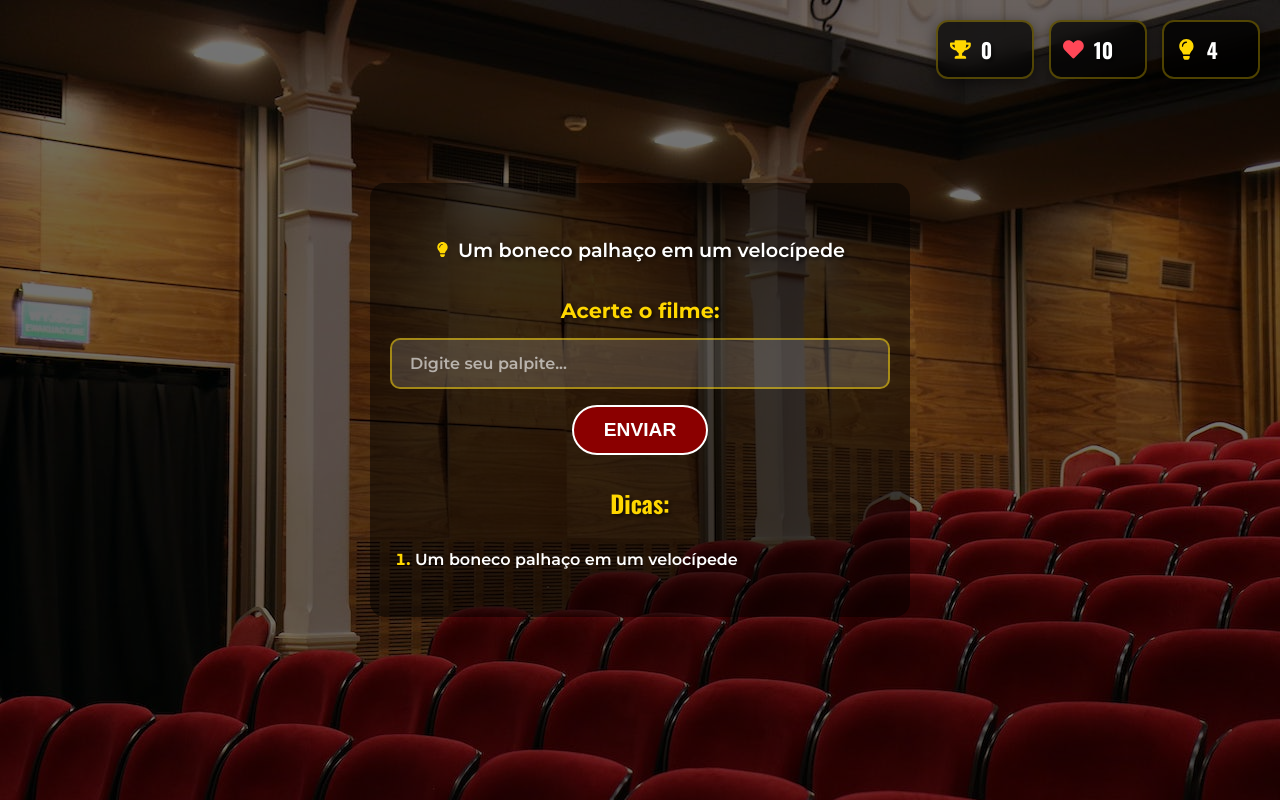
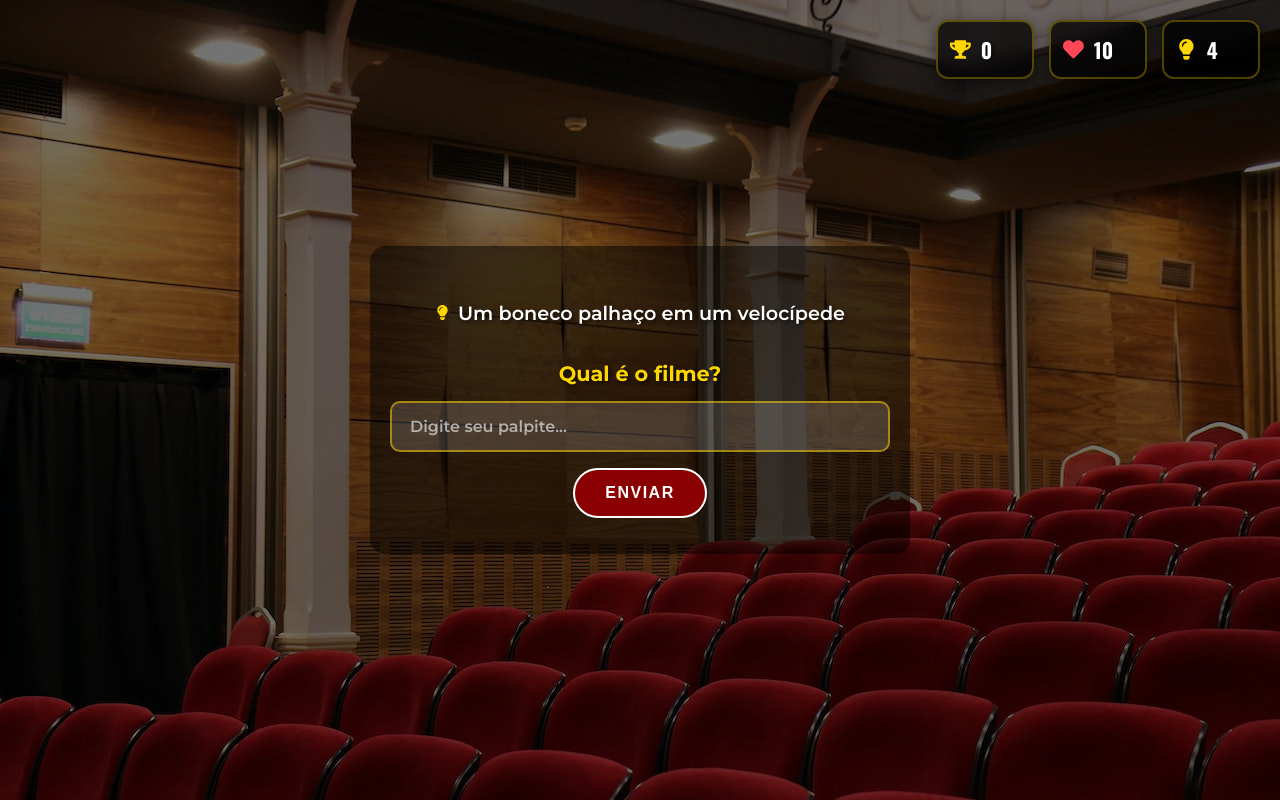
Before and after one commit to flaviare1s/qual-e-o-filme, a React (Vite) app: page / in a window 1280 px wide. Both pictures are taken after a click on the button "INICIAR". Built offline with nearby package versions, Linux system fonts and the light colour scheme.

Commit message:
Ajuste na lista de dicas

```diff
--- a/src/components/Game.css
+++ b/src/components/Game.css
@@ -94,6 +94,10 @@ p.hints_control {
   padding: 15px;
 }
 
+.previous_hints {
+  text-align: left;
+}
+
 .start form {
   width: 100%;
   margin: 0 auto;
@@ -121,7 +125,7 @@ p.hints_control {
   color: white;
   font-size: 1.1em;
   font-weight: 600;
-  margin: 15px 0;
+  margin: 20px 10px;
 }
 
 @media (max-width: 768px) {
--- a/src/components/Game.jsx
+++ b/src/components/Game.jsx
@@ -191,9 +191,13 @@ export function Game({ moviesData, onBackToMenu }) {
             <div className='start-game'>
               <GameHeader score={score} lives={lives} remainingHints={remainingHints} />
 
-              {currentMovie.hints.length > 0 && currentHintIndex < currentMovie.hints.length &&
+              {currentMovie.hints.length > 0 && currentHintIndex < currentMovie.hints.length ? (
                 <p className='hints_control'><FaLightbulb className="bulb-hint" />{currentMovie.hints[currentHintIndex]}</p>
-              }
+              ) : currentHintIndex >= currentMovie.hints.length && (
+                <p style={{ color: '#ff6b6b', fontWeight: 'bold', fontSize: '18px', marginTop: '20px' }}>
+                  Você não tem mais dicas disponíveis!
+                </p>
+              )}
 
               {congratulationsMessage && <p>{congratulationsMessage}</p>}
               {lossMessage && <p>{lossMessage}</p>}
@@ -201,7 +205,7 @@ export function Game({ moviesData, onBackToMenu }) {
               {showGuessBox && (
                 <form onSubmit={handleGuessSubmit}>
                   <label>
-                    <p className='guess_text'>Acerte o filme: </p>
+                    <p className='guess_text'> Qual é o filme? </p>
                     <input className='guess_box' type="text" value={guess} onChange={handleGuessChange} placeholder="Digite seu palpite..." />
                   </label>
                   <p>
@@ -210,11 +214,11 @@ export function Game({ moviesData, onBackToMenu }) {
                 </form>
               )}
 
-              {showHints && (
+              {showHints && currentHintIndex > 0 && (
                 <div>
-                  <h3>Dicas:</h3>
+                    <h3 className='previous_hints'>Dicas anteriores:</h3>
                   <ol className='hints_box'>
-                    {currentMovie.hints.slice(0, currentHintIndex + 1).map((hint, index) => (
+                    {currentMovie.hints.slice(0, currentHintIndex).map((hint, index) => (
                       <li key={index}>{hint}</li>
                     ))}
                   </ol>
@@ -226,10 +230,10 @@ export function Game({ moviesData, onBackToMenu }) {
               <p>Que pena, você perdeu uma vida!</p>
               <p>Quer mais uma dica ou quer mudar de filme?</p>
               <p>
-                <button style={{width: '220px'}} onClick={() => handleOptionClick('retry')}>Continuar</button>
+                <button style={{ width: '220px' }} onClick={() => handleOptionClick('retry')}>Continuar</button>
               </p>
               <p>
-                <button style={{width: '220px'}} onClick={() => handleOptionClick('changeMovie')}>Mudar filme</button>
+                <button style={{ width: '220px' }} onClick={() => handleOptionClick('changeMovie')}>Mudar filme</button>
               </p>
             </div>
           )}
--- a/src/index.css
+++ b/src/index.css
@@ -28,7 +28,8 @@ button {
   height: 50px;
   text-transform: uppercase;
   font-weight: bold;
-  font-size: 1.2em;
+  font-size: 1em;
+  letter-spacing: 1.5px;
   cursor: pointer;
   transition: .4s;
 }
```
